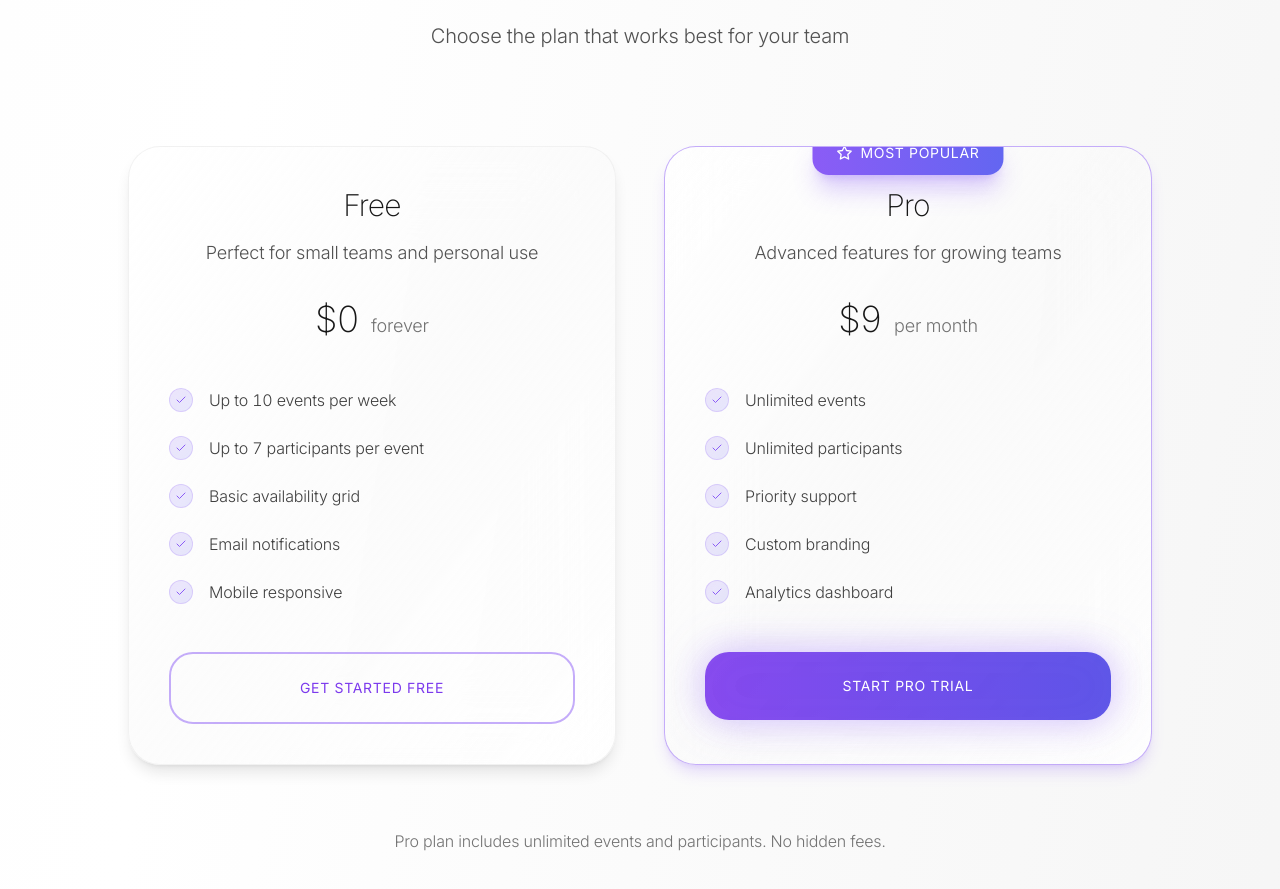
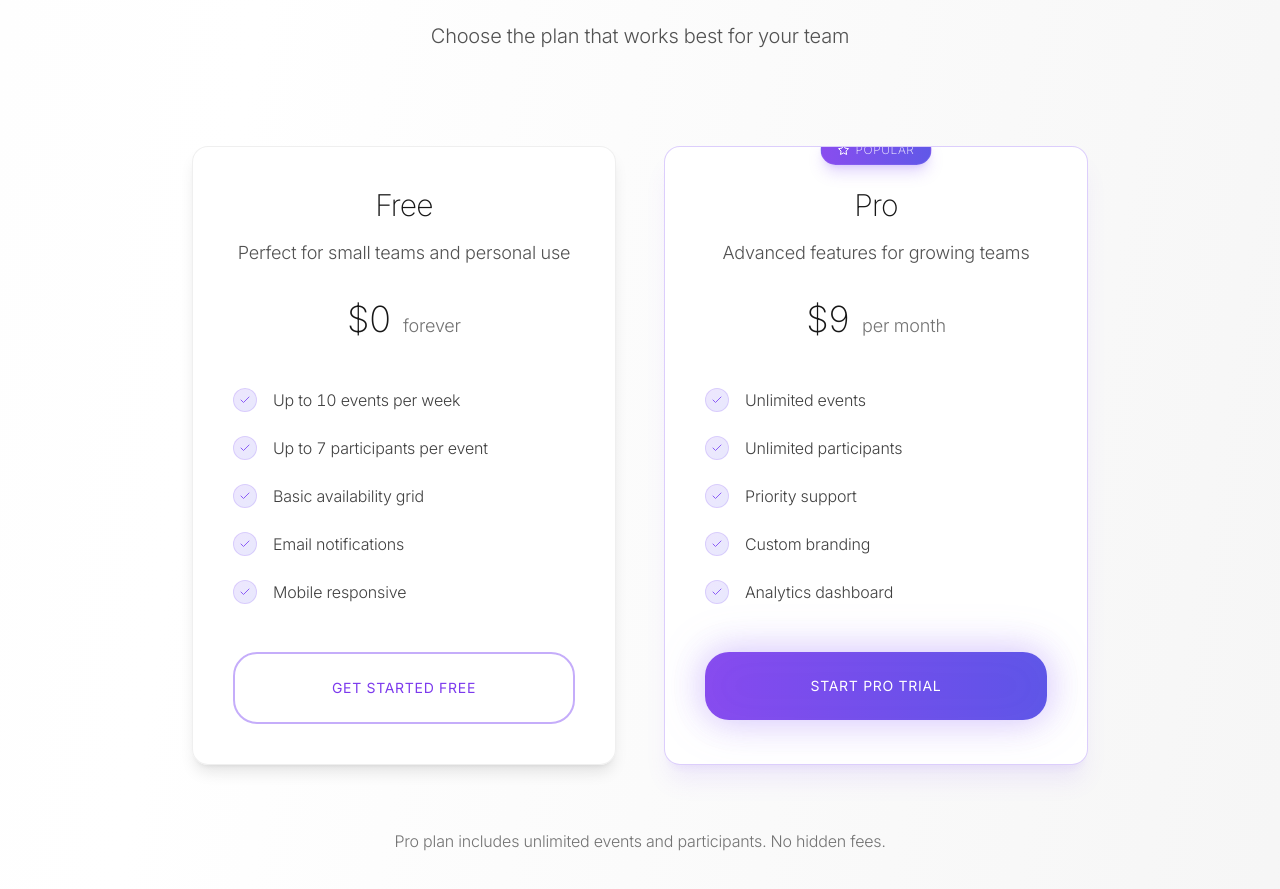
Before and after one commit to heyiamantara/anytime, a Next.js app: page / in a window 1280 px wide. Shown: the part 6300-7189 px from the top of the page. Built offline with nearby package versions, Linux system fonts and the light colour scheme; no server answers; grey boxes are pictures that could not be loaded.

Commit message:
Fixed Pricing Section

```diff
--- a/components/PricingSection.tsx
+++ b/components/PricingSection.tsx
@@ -72,7 +72,7 @@ export default function PricingSection({ onSignUp, onUpgrade }: PricingSectionPr
         </motion.div>
 
         {/* Mobile-Responsive Pricing Layout */}
-        <div className="grid grid-cols-1 md:grid-cols-2 gap-6 sm:gap-8 lg:gap-12 max-w-5xl mx-auto">
+        <div className="grid grid-cols-1 md:grid-cols-2 gap-8 sm:gap-12 max-w-4xl mx-auto">
           {plans.map((plan, index) => (
             <motion.div
               key={plan.name}
@@ -80,10 +80,10 @@ export default function PricingSection({ onSignUp, onUpgrade }: PricingSectionPr
               whileInView={{ opacity: 1, y: 0 }}
               transition={{ duration: 1.0, delay: index * 0.2, ease: [0.16, 1, 0.3, 1] }}
               viewport={{ once: true }}
-              className={`relative group bg-gradient-to-br from-white/80 via-neutral-50/60 to-white/80 dark:from-neutral-900/40 dark:via-neutral-800/20 dark:to-neutral-900/40 backdrop-blur-2xl border rounded-xl sm:rounded-2xl lg:rounded-[2rem] p-6 sm:p-8 lg:p-10 hover:bg-gradient-to-br hover:from-white/90 hover:via-neutral-50/70 hover:to-white/90 dark:hover:from-neutral-900/60 dark:hover:via-neutral-800/40 dark:hover:to-neutral-900/60 transition-all duration-700 hover:border-neutral-300/70 dark:hover:border-white/15 overflow-hidden shadow-lg dark:shadow-none ${
+              className={`relative group bg-white/90 dark:bg-neutral-900/60 backdrop-blur-xl border rounded-2xl p-8 sm:p-10 hover:bg-white dark:hover:bg-neutral-900/80 transition-all duration-500 hover:shadow-2xl overflow-hidden ${
                 plan.popular
-                  ? 'border-violet-500/50 dark:border-violet-500/30 shadow-2xl shadow-violet-500/20'
-                  : 'border-neutral-200/50 dark:border-white/8'
+                  ? 'border-violet-500/30 shadow-xl shadow-violet-500/10 dark:shadow-violet-500/5'
+                  : 'border-neutral-200/60 dark:border-neutral-700/50 shadow-lg'
               }`}
             >
               {/* Subtle Background Pattern */}
@@ -95,10 +95,10 @@ export default function PricingSection({ onSignUp, onUpgrade }: PricingSectionPr
 
               {/* Popular badge */}
               {plan.popular && (
-                <div className="absolute -top-2 sm:-top-3 lg:-top-4 left-1/2 transform -translate-x-1/2">
-                  <div className="bg-gradient-to-r from-violet-500 to-indigo-500 text-white px-3 sm:px-4 lg:px-6 py-1.5 sm:py-2 lg:py-3 rounded-lg sm:rounded-xl lg:rounded-2xl text-xs sm:text-sm font-light flex items-center space-x-1.5 sm:space-x-2 shadow-xl shadow-violet-500/30">
-                    <Star className="w-3 h-3 sm:w-4 sm:h-4" />
-                    <span className="tracking-widest uppercase luxury-caption">Most Popular</span>
+                <div className="absolute -top-2 sm:-top-3 left-1/2 transform -translate-x-1/2">
+                  <div className="bg-gradient-to-r from-violet-600/90 to-indigo-600/90 text-white px-3 sm:px-4 py-1 sm:py-1.5 rounded-full text-xs font-extralight flex items-center space-x-1.5 shadow-lg shadow-violet-500/25 border border-violet-400/20">
+                    <Star className="w-2.5 h-2.5 sm:w-3 sm:h-3" />
+                    <span className="tracking-wider uppercase">Popular</span>
                   </div>
                 </div>
               )}
```
